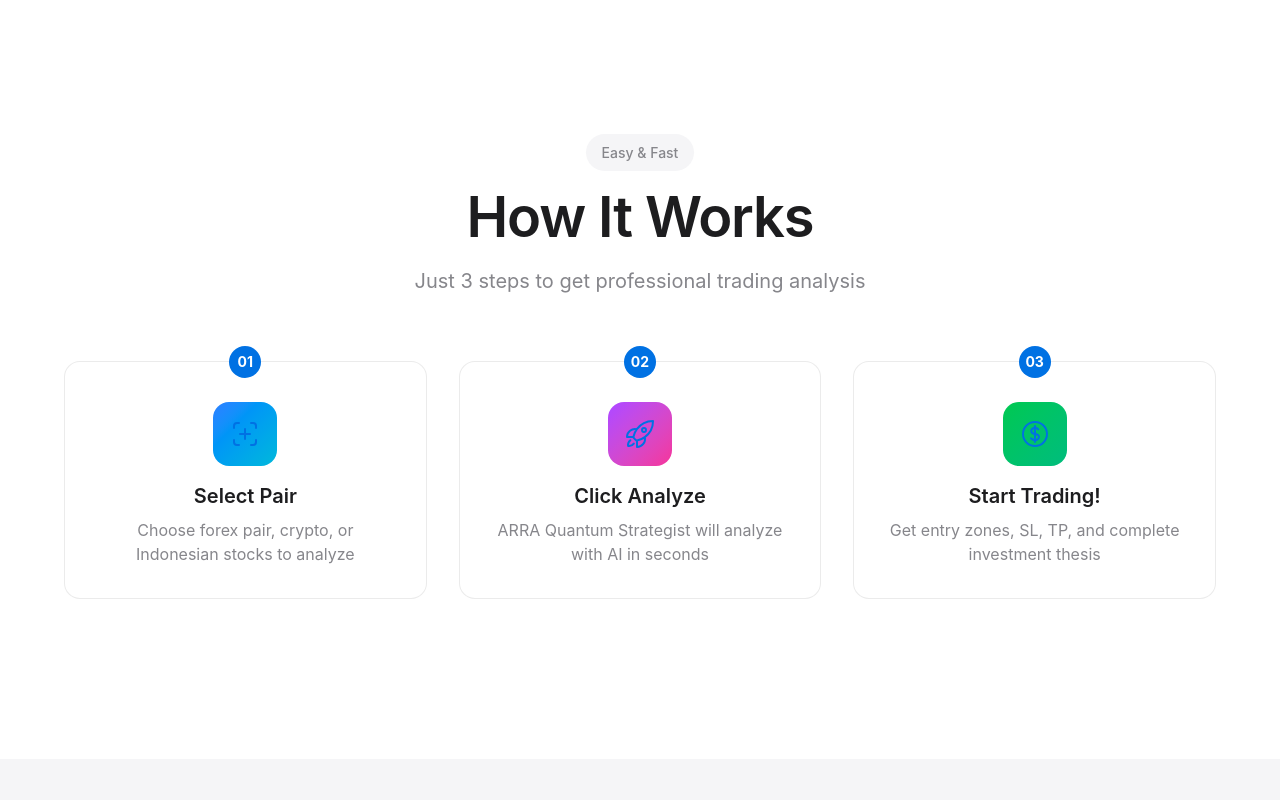
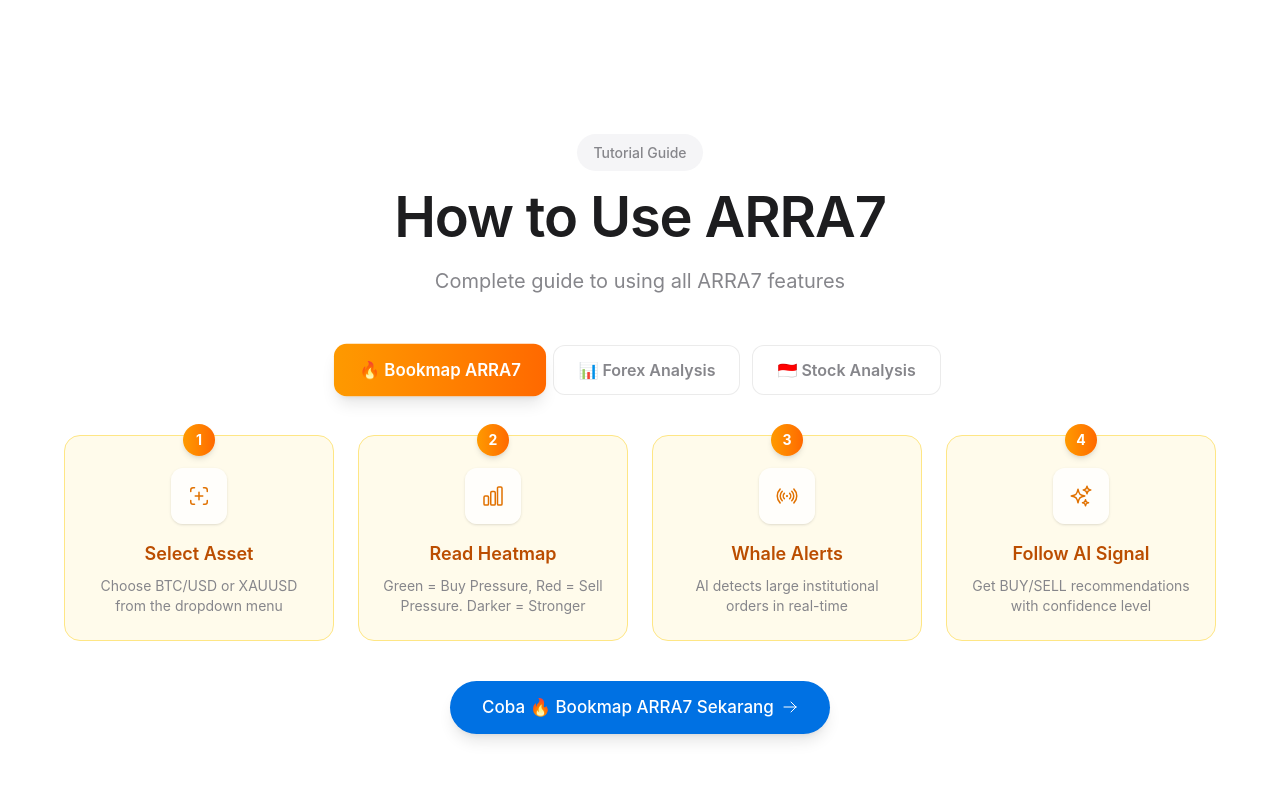
Before and after one commit to arra7trader/arra7-app, a Next.js app: page / in a window 1280 px wide. Shown: the part 1560-2360 px from the top of the page. Built offline with nearby package versions, Linux system fonts and the light colour scheme; no server answers.

Commit message:
feat(landing): Add interactive tabbed tutorial section for Bookmap, Forex & Stock

```diff
--- a/src/app/page.tsx
+++ b/src/app/page.tsx
@@ -1,11 +1,140 @@
 'use client';
 
-import { motion, useScroll, useTransform } from 'framer-motion';
+import { motion, useScroll, useTransform, AnimatePresence } from 'framer-motion';
 import { useTranslations } from 'next-intl';
 import { useSession } from 'next-auth/react';
 import Link from 'next/link';
-import { useRef } from 'react';
-import { ArrowRightIcon, ChartIcon, CpuChipIcon, SparklesIcon, StarSolidIcon, RocketIcon, TrophyIcon, BellIcon, CrosshairIcon, CurrencyIcon, CheckCircleSolidIcon } from '@/components/PremiumIcons';
+import { useRef, useState } from 'react';
+import { ArrowRightIcon, ChartIcon, CpuChipIcon, SparklesIcon, StarSolidIcon, RocketIcon, TrophyIcon, BellIcon, CrosshairIcon, CurrencyIcon, CheckCircleSolidIcon, FireIcon, ScaleIcon, SignalIcon } from '@/components/PremiumIcons';
+
+type TutorialTab = 'bookmap' | 'forex' | 'stock';
+
+// eslint-disable-next-line @typescript-eslint/no-explicit-any
+function TutorialTabs({ tHowItWorks }: { tHowItWorks: any }) {
+  const [activeTab, setActiveTab] = useState<TutorialTab>('bookmap');
+
+  const tabConfig = {
+    bookmap: {
+      color: 'from-amber-500 to-orange-500',
+      bgColor: 'bg-amber-50',
+      borderColor: 'border-amber-200',
+      textColor: 'text-amber-700',
+      icon: <FireIcon className="text-amber-600" size="lg" />,
+      steps: ['step1', 'step2', 'step3', 'step4'],
+      stepIcons: [
+        <CrosshairIcon key="1" className="text-amber-600" size="lg" />,
+        <ChartIcon key="2" className="text-amber-600" size="lg" />,
+        <SignalIcon key="3" className="text-amber-600" size="lg" />,
+        <SparklesIcon key="4" className="text-amber-600" size="lg" />,
+      ],
+    },
+    forex: {
+      color: 'from-blue-500 to-cyan-500',
+      bgColor: 'bg-blue-50',
+      borderColor: 'border-blue-200',
+      textColor: 'text-blue-700',
+      icon: <CurrencyIcon className="text-blue-600" size="lg" />,
+      steps: ['step1', 'step2', 'step3', 'step4'],
+      stepIcons: [
+        <ScaleIcon key="1" className="text-blue-600" size="lg" />,
+        <ChartIcon key="2" className="text-blue-600" size="lg" />,
+        <CpuChipIcon key="3" className="text-blue-600" size="lg" />,
+        <CheckCircleSolidIcon key="4" className="text-blue-600" size="lg" />,
+      ],
+    },
+    stock: {
+      color: 'from-green-500 to-emerald-500',
+      bgColor: 'bg-green-50',
+      borderColor: 'border-green-200',
+      textColor: 'text-green-700',
+      icon: <TrophyIcon className="text-green-600" size="lg" />,
+      steps: ['step1', 'step2', 'step3', 'step4'],
+      stepIcons: [
+        <CrosshairIcon key="1" className="text-green-600" size="lg" />,
+        <ScaleIcon key="2" className="text-green-600" size="lg" />,
+        <RocketIcon key="3" className="text-green-600" size="lg" />,
+        <SparklesIcon key="4" className="text-green-600" size="lg" />,
+      ],
+    },
+  };
+
+  const config = tabConfig[activeTab];
+
+  return (
+    <div>
+      {/* Tab Buttons */}
+      <div className="flex flex-wrap justify-center gap-3 mb-10">
+        {(['bookmap', 'forex', 'stock'] as TutorialTab[]).map((tab) => (
+          <button
+            key={tab}
+            onClick={() => setActiveTab(tab)}
+            className={`px-6 py-3 rounded-xl font-semibold transition-all duration-300 ${activeTab === tab
+                ? `bg-gradient-to-r ${tabConfig[tab].color} text-white shadow-lg scale-105`
+                : 'bg-white border border-[var(--border-light)] text-[var(--text-secondary)] hover:bg-[var(--bg-secondary)]'
+              }`}
+          >
+            {tHowItWorks(`tabs.${tab}`)}
+          </button>
+        ))}
+      </div>
+
+      {/* Step Cards */}
+      <AnimatePresence mode="wait">
+        <motion.div
+          key={activeTab}
+          initial={{ opacity: 0, y: 20 }}
+          animate={{ opacity: 1, y: 0 }}
+          exit={{ opacity: 0, y: -20 }}
+          transition={{ duration: 0.3 }}
+          className="grid grid-cols-1 sm:grid-cols-2 lg:grid-cols-4 gap-6"
+        >
+          {config.steps.map((step, i) => (
+            <motion.div
+              key={step}
+              initial={{ opacity: 0, y: 30 }}
+              animate={{ opacity: 1, y: 0 }}
+              transition={{ delay: i * 0.1 }}
+              className={`relative ${config.bgColor} ${config.borderColor} border rounded-2xl p-6 text-center hover:shadow-lg transition-all`}
+            >
+              {/* Step Number Badge */}
+              <div className={`absolute -top-3 left-1/2 -translate-x-1/2 w-8 h-8 rounded-full bg-gradient-to-r ${config.color} text-white text-sm font-bold flex items-center justify-center shadow-md`}>
+                {i + 1}
+              </div>
+
+              {/* Icon */}
+              <div className="w-14 h-14 mx-auto rounded-xl bg-white/80 flex items-center justify-center mb-4 mt-2 shadow-sm">
+                {config.stepIcons[i]}
+              </div>
+
+              {/* Title & Description */}
+              <h3 className={`text-lg font-semibold ${config.textColor} mb-2`}>
+                {tHowItWorks(`${activeTab}.${step}.title`)}
+              </h3>
+              <p className="text-sm text-[var(--text-secondary)]">
+                {tHowItWorks(`${activeTab}.${step}.desc`)}
+              </p>
+            </motion.div>
+          ))}
+        </motion.div>
+      </AnimatePresence>
+
+      {/* CTA Button for current feature */}
+      <motion.div
+        initial={{ opacity: 0 }}
+        animate={{ opacity: 1 }}
+        transition={{ delay: 0.5 }}
+        className="text-center mt-10"
+      >
+        <Link href={activeTab === 'bookmap' ? '/dom-arra' : activeTab === 'forex' ? '/analisa-market' : '/analisa-saham'}>
+          <button className={`btn-primary bg-gradient-to-r ${config.color} border-none shadow-lg`}>
+            Coba {tHowItWorks(`tabs.${activeTab}`)} Sekarang
+            <ArrowRightIcon className="ml-2" size="sm" />
+          </button>
+        </Link>
+      </motion.div>
+    </div>
+  );
+}
 
 export default function Home() {
   const tHero = useTranslations('hero');
@@ -169,14 +298,14 @@
         </div>
       </section>
 
-      {/* How It Works Section */}
+      {/* How It Works - Interactive Tutorial Section */}
       <section className="section-padding">
         <div className="container-wide">
           <motion.div
             initial={{ opacity: 0, y: 30 }}
             whileInView={{ opacity: 1, y: 0 }}
             viewport={{ once: true }}
-            className="text-center mb-16"
+            className="text-center mb-12"
           >
             <span className="badge-apple mb-4 inline-flex">{tHowItWorks('badge')}</span>
             <h2 className="headline-lg mb-4">
@@ -187,31 +316,8 @@
             </p>
           </motion.div>
 
-          <div className="grid grid-cols-1 md:grid-cols-3 gap-8">
-            {[
-              { step: '01', title: tHowItWorks('steps.01.title'), desc: tHowItWorks('steps.01.desc'), icon: <CrosshairIcon className="text-[var(--accent-blue)]" size="xl" />, color: 'from-blue-500 to-cyan-500' },
-              { step: '02', title: tHowItWorks('steps.02.title'), desc: tHowItWorks('steps.02.desc'), icon: <RocketIcon className="text-[var(--accent-blue)]" size="xl" />, color: 'from-purple-500 to-pink-500' },
-              { step: '03', title: tHowItWorks('steps.03.title'), desc: tHowItWorks('steps.03.desc'), icon: <CurrencyIcon className="text-[var(--accent-blue)]" size="xl" />, color: 'from-green-500 to-emerald-500' },
-            ].map((item, i) => (
-              <motion.div
-                key={i}
-                initial={{ opacity: 0, y: 30 }}
-                whileInView={{ opacity: 1, y: 0 }}
-                viewport={{ once: true }}
-                transition={{ delay: i * 0.1 }}
-                className="relative bg-white rounded-2xl p-8 border border-[var(--border-light)] text-center group hover:border-[var(--accent-blue)]/30 transition-all hover:shadow-lg"
-              >
-                <div className="absolute -top-4 left-1/2 -translate-x-1/2 w-8 h-8 rounded-full bg-[var(--accent-blue)] text-white text-sm font-bold flex items-center justify-center">
-                  {item.step}
-                </div>
-                <div className={`w-16 h-16 mx-auto rounded-2xl bg-gradient-to-br ${item.color} bg-opacity-10 flex items-center justify-center mb-4 mt-2`}>
-                  {item.icon}
-                </div>
-                <h3 className="text-xl font-semibold text-[var(--text-primary)] mb-2">{item.title}</h3>
-                <p className="text-[var(--text-secondary)]">{item.desc}</p>
-              </motion.div>
-            ))}
-          </div>
+          {/* Tutorial Tabs Component */}
+          <TutorialTabs tHowItWorks={tHowItWorks} />
         </div>
       </section>
 
--- a/src/messages/en.json
+++ b/src/messages/en.json
@@ -37,21 +37,66 @@
     "telegramSupport": "Support via Telegram"
   },
   "howItWorks": {
-    "badge": "Easy & Fast",
-    "title": "How It Works",
-    "desc": "Just 3 steps to get professional trading analysis",
-    "steps": {
-      "01": {
+    "badge": "Tutorial Guide",
+    "title": "How to Use ARRA7",
+    "desc": "Complete guide to using all ARRA7 features",
+    "tabs": {
+      "bookmap": "🔥 Bookmap ARRA7",
+      "forex": "📊 Forex Analysis",
+      "stock": "🇮🇩 Stock Analysis"
+    },
+    "bookmap": {
+      "step1": {
+        "title": "Select Asset",
+        "desc": "Choose BTC/USD or XAUUSD from the dropdown menu"
+      },
+      "step2": {
+        "title": "Read Heatmap",
+        "desc": "Green = Buy Pressure, Red = Sell Pressure. Darker = Stronger"
+      },
+      "step3": {
+        "title": "Whale Alerts",
+        "desc": "AI detects large institutional orders in real-time"
+      },
+      "step4": {
+        "title": "Follow AI Signal",
+        "desc": "Get BUY/SELL recommendations with confidence level"
+      }
+    },
+    "forex": {
+      "step1": {
         "title": "Select Pair",
-        "desc": "Choose forex pair, crypto, or Indonesian stocks to analyze"
+        "desc": "Choose forex pair (EURUSD, GBPUSD, XAUUSD, etc.)"
       },
-      "02": {
+      "step2": {
+        "title": "Select Timeframe",
+        "desc": "Choose M1, M5, M15, M30, H1, H4, or D1"
+      },
+      "step3": {
         "title": "Click Analyze",
-        "desc": "ARRA Quantum Strategist will analyze with AI in seconds"
+        "desc": "AI will analyze the market in seconds"
       },
-      "03": {
-        "title": "Start Trading!",
-        "desc": "Get entry zones, SL, TP, and complete investment thesis"
+      "step4": {
+        "title": "Read Results",
+        "desc": "View Entry Zone, TP, SL, and complete thesis"
+      }
+    },
+    "stock": {
+      "step1": {
+        "title": "Select Stock",
+        "desc": "Enter stock code (BBCA, TLKM, ASII, etc.)"
+      },
+      "step2": {
+        "title": "Select Method",
+        "desc": "Choose Technical, Fundamental, or Combined"
+      },
+      "step3": {
+        "title": "Run Analysis",
+        "desc": "AI processes real-time IDX data"
+      },
+      "step4": {
+        "title": "Get Insights",
+        "desc": "Complete recommendations with target price"
       }
     }
   },
--- a/src/messages/id.json
+++ b/src/messages/id.json
@@ -37,21 +37,66 @@
         "telegramSupport": "Support via Telegram"
     },
     "howItWorks": {
-        "badge": "Mudah & Cepat",
-        "title": "Cara Kerjanya",
-        "desc": "Hanya 3 langkah untuk mendapatkan analisa trading profesional",
-        "steps": {
-            "01": {
+        "badge": "Panduan Tutorial",
+        "title": "Cara Menggunakan ARRA7",
+        "desc": "Panduan lengkap menggunakan semua fitur ARRA7",
+        "tabs": {
+            "bookmap": "🔥 Bookmap ARRA7",
+            "forex": "📊 Analisa Forex",
+            "stock": "🇮🇩 Analisa Saham"
+        },
+        "bookmap": {
+            "step1": {
+                "title": "Pilih Aset",
+                "desc": "Pilih BTC/USD atau XAUUSD dari dropdown menu"
+            },
+            "step2": {
+                "title": "Baca Heatmap",
+                "desc": "Hijau = Tekanan Beli, Merah = Tekanan Jual. Makin gelap = Makin kuat"
+            },
+            "step3": {
+                "title": "Whale Alerts",
+                "desc": "AI mendeteksi order institusi besar secara real-time"
+            },
+            "step4": {
+                "title": "Ikuti Sinyal AI",
+                "desc": "Dapatkan rekomendasi BUY/SELL dengan tingkat kepercayaan"
+            }
+        },
+        "forex": {
+            "step1": {
                 "title": "Pilih Pair",
-                "desc": "Pilih forex pair, crypto, atau saham Indonesia yang ingin dianalisa"
+                "desc": "Pilih pair forex (EURUSD, GBPUSD, XAUUSD, dll.)"
             },
-            "02": {
+            "step2": {
+                "title": "Pilih Timeframe",
+                "desc": "Pilih M1, M5, M15, M30, H1, H4, atau D1"
+            },
+            "step3": {
                 "title": "Klik Analisa",
-                "desc": "ARRA Quantum Strategist akan menganalisa dengan AI dalam hitungan detik"
+                "desc": "AI akan menganalisa market dalam hitungan detik"
             },
-            "03": {
-                "title": "Trading!",
-                "desc": "Dapatkan entry zone, SL, TP, dan investment thesis lengkap"
+            "step4": {
+                "title": "Baca Hasil",
+                "desc": "Lihat Entry Zone, TP, SL, dan thesis lengkap"
+            }
+        },
+        "stock": {
+            "step1": {
+                "title": "Pilih Emiten",
+                "desc": "Ketik kode saham (BBCA, TLKM, ASII, dll.)"
+            },
+            "step2": {
+                "title": "Pilih Metode",
+                "desc": "Pilih Technical, Fundamental, atau Combine"
+            },
+            "step3": {
+                "title": "Jalankan Analisa",
+                "desc": "AI memproses data real-time IDX"
+            },
+            "step4": {
+                "title": "Dapatkan Insight",
+                "desc": "Rekomendasi lengkap dengan target harga"
             }
         }
     },
```
